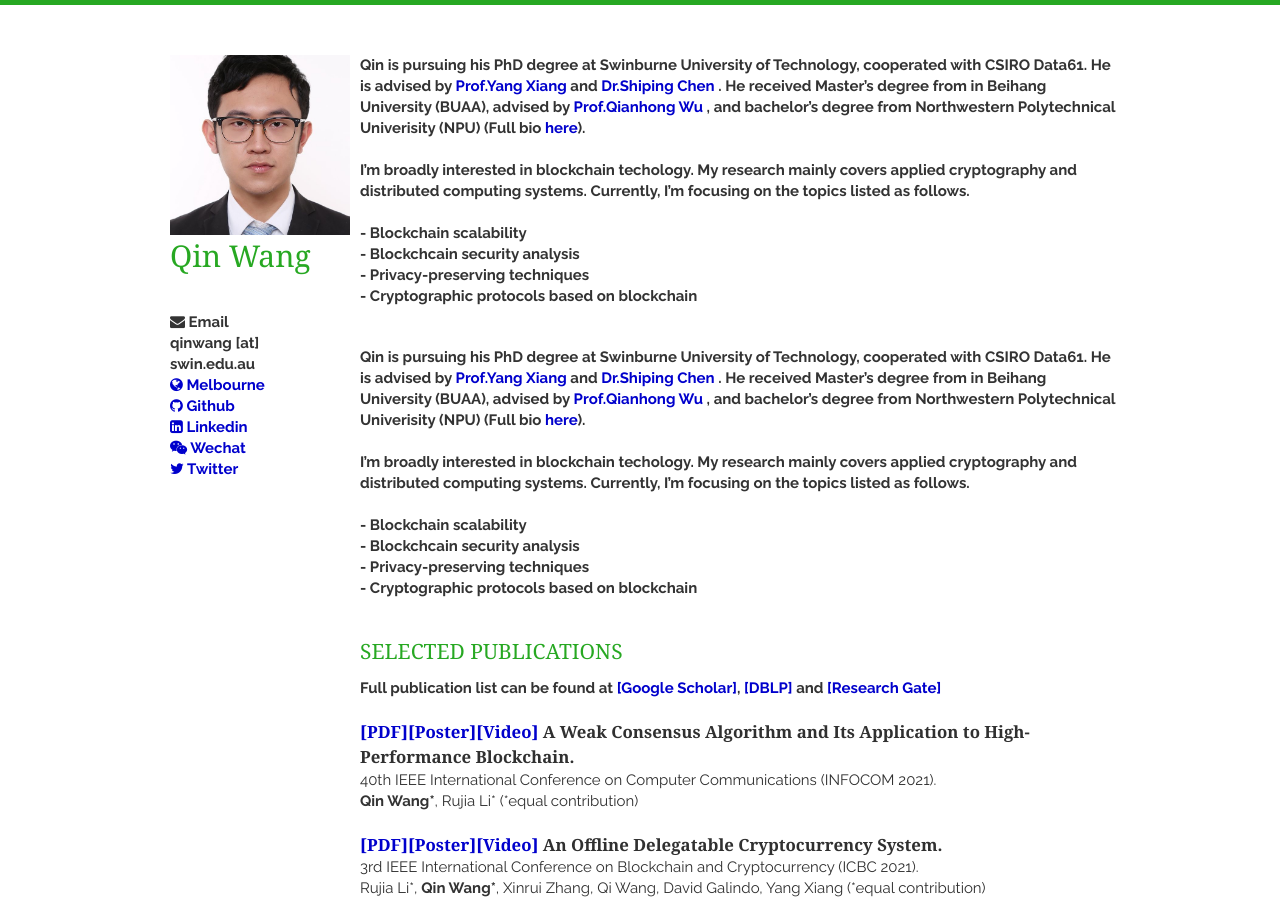
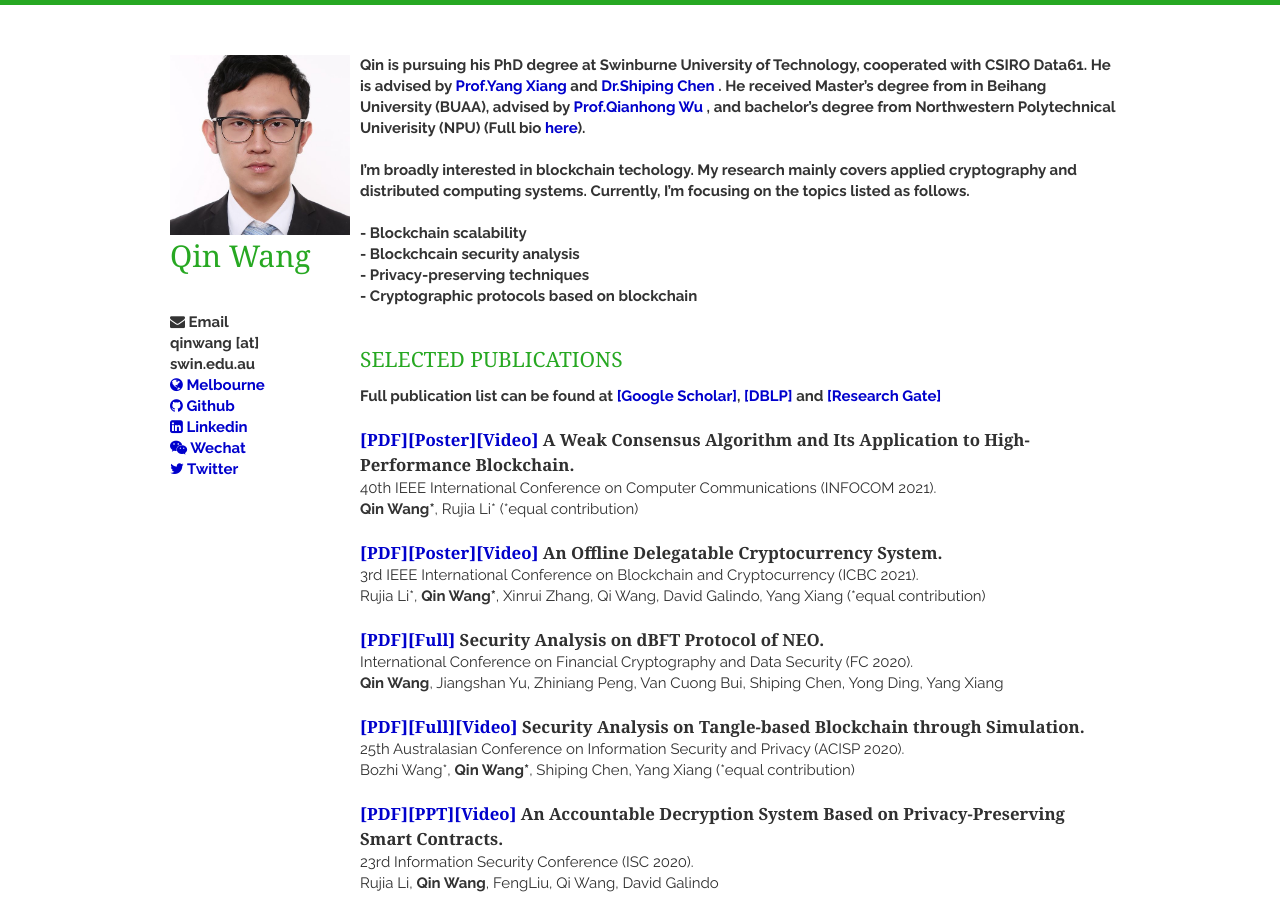
Before and after one commit to AaronWang-git/qinwang-git.github.io, a Jekyll site: the page built from index.html, in a window 1280 px wide and 900 px high. Built offline with Jekyll 4.4.1, drawn with Linux system fonts in a browser that asks for light colours; nearby versions of some CDN libraries; the list of posts is cut into pages by our own code.

Commit message:
Update bio.html

```diff
--- a/_includes/bio.html
+++ b/_includes/bio.html
@@ -20,27 +20,3 @@
 </article>
 
 </section>
-
-
-<section class="thirteen columns">
-
-<article>
-<strong>
-    Qin is pursuing his PhD degree at Swinburne University of Technology, cooperated with  CSIRO Data61.
-    He is advised by <a href="http://nsclab.org/yang/"> Prof.Yang Xiang </a> and <a href="https://www.cse.unsw.edu.au/~z9195738/"> Dr.Shiping Chen </a>.
-    He received Master’s degree from in Beihang University (BUAA), advised by <a href="https://scholar.google.com/citations?user=z_kFFlkAAAAJ&hl=zh-CN"> Prof.Qianhong Wu </a>,
-    and bachelor’s degree from Northwestern Polytechnical Univerisity (NPU) (Full bio <a href=/tree/master/static/img/CV(short).pdf>here</a>).
-
-
-
-<br>
-<br> I’m broadly interested in blockchain techology. My research mainly covers applied cryptography and distributed computing systems. Currently, I’m focusing on the topics listed as follows.
-<br>
-<br> - Blockchain scalability
-<br> - Blockchcain security analysis
-<br> - Privacy-preserving techniques
-<br> - Cryptographic protocols based on blockchain
-</strong>
-</article>
-
-</section>
```
